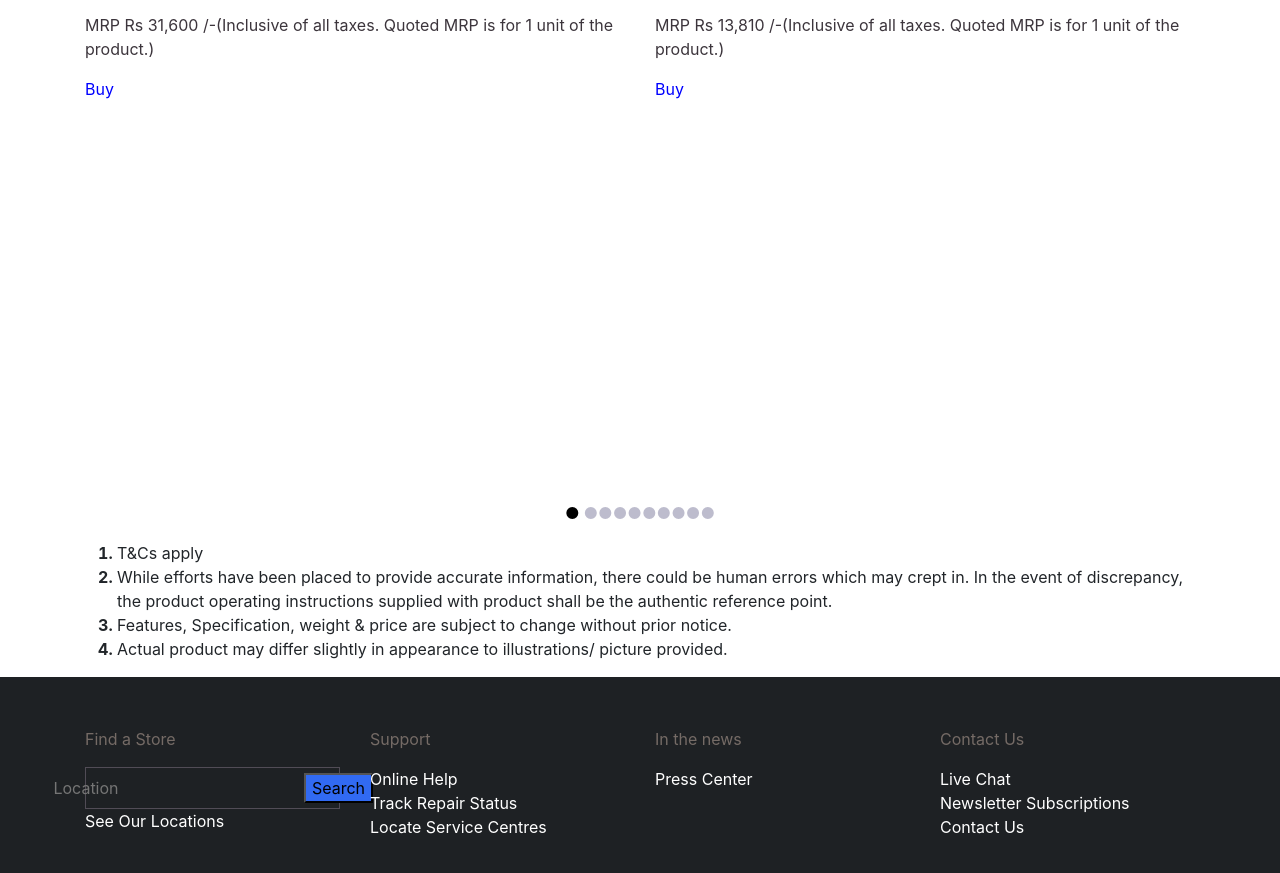
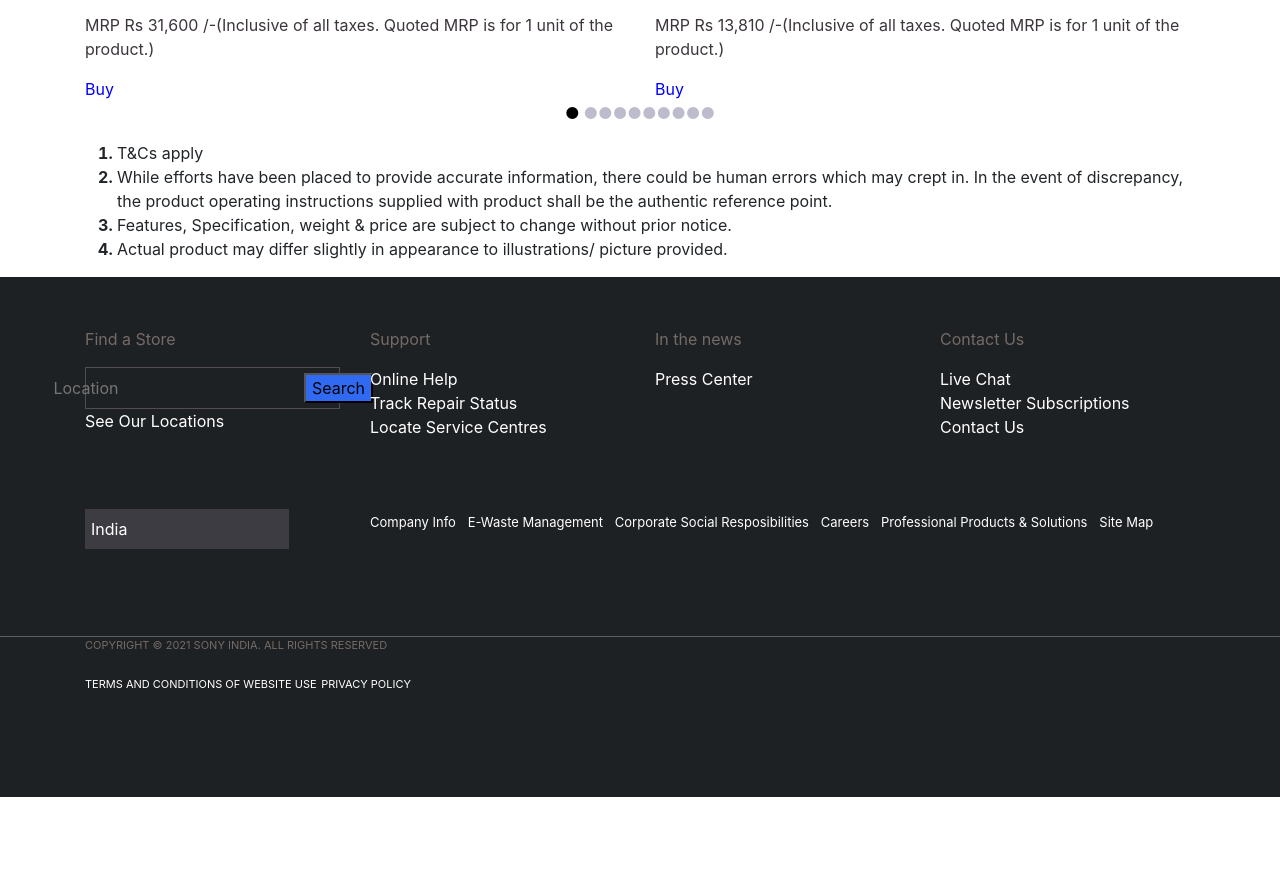
Before and after one commit to rahul-rp-4/sony-playstation-responsive-clone, a plain HTML site: page playstation/index.html in a window 1280 px wide. Shown: the part 2491-3364 px from the top of the page. After the commit the page ends 3288 px from the top, so only its background shows below. Drawn offline with nearby package versions, Linux system fonts and the light colour scheme.

Commit message:
Update index.html

```diff
--- a/playstation/index.html
+++ b/playstation/index.html
@@ -4,7 +4,7 @@
     <meta charset="UTF-8">
     <meta http-equiv="X-UA-Compatible" content="IE=edge">
     <meta name="viewport" content="width=device-width, initial-scale=1.0">
-    <title>Document</title>
+    <title>Sony Playstation 4</title>
     <!-- CSS only -->
     <link rel="stylesheet" href="style.css">
 <link href="https://cdn.jsdelivr.net/npm/bootstrap@5.2.0/dist/css/bootstrap.min.css" rel="stylesheet" integrity="sha384-gH2yIJqKdNHPEq0n4Mqa/HGKIhSkIHeL5AyhkYV8i59U5AR6csBvApHHNl/vI1Bx" crossorigin="anonymous">
@@ -130,12 +130,6 @@
         <a href="" style="color: blue; text-decoration: none;">Buy</a>
     </div>
 </div>
-<div class="blank">
-
-</div>
-<div class="blank">
-
-</div>
 <p style="color: #3c353c; font-weight: bold;font-weight: bold; text-align: center; ">
     <a href="" style="color: black; text-decoration: none;">●</a>
     <a href="" style="color: #bdbccd; text-decoration: none; ">●●●●●●●●●</a></p>
```
